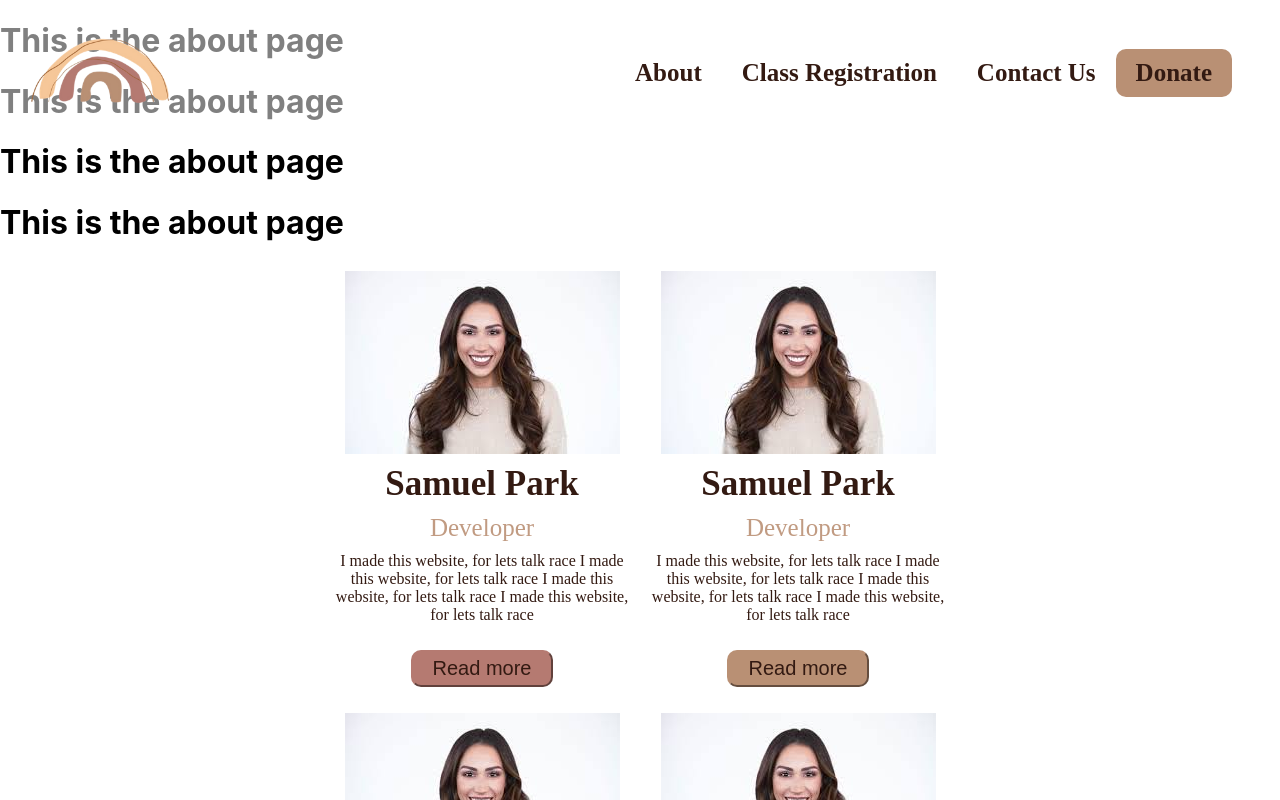
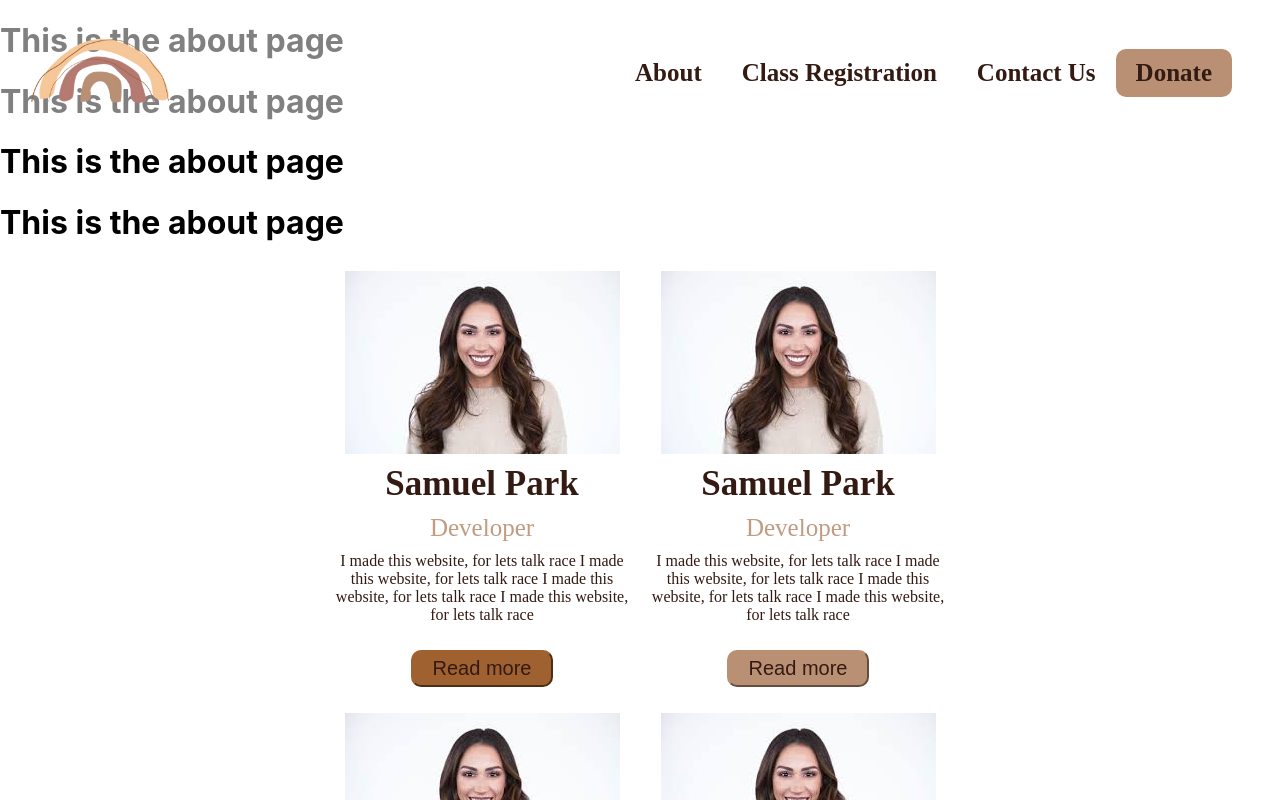
Before and after one commit to sd99park/Lets-Talk-Race-Website, a React (Create React App) app: page /About in a window 1280 px wide. In both pictures the pointer is over the button 482 px from the left and 668 px from the top of the page. Shown: the top 800 px of the page. Built offline with nearby package versions, Linux system fonts and the light colour scheme.

Commit message:
Changed hover colors

```diff
--- a/src/components/About/Profiles/ProfileCard.css
+++ b/src/components/About/Profiles/ProfileCard.css
@@ -45,8 +45,8 @@
   border-color: rgba(185 144 116);
 }
 .card-button:hover {
-  background-color: rgba(181 122 113);
-  border-color: rgba(181 122 113);
+  background-color: rgba(160 97 48);
+  border-color: rgba(160 97 48);
 }
 
 .card-button-position {
@@ -120,7 +120,7 @@
 }
 
 .full-button:hover {
-  color: rgba(181 122 113);
+  color: rgba(160 97 48);
 }
 
 .full-description {
--- a/src/components/Header.css
+++ b/src/components/Header.css
@@ -67,6 +67,6 @@
 }
 
 .donate-button:hover {
-  background-color: rgba(181 122 113);
-  border-color: rgba(181 122 113);
+  background-color: rgba(160 97 48);
+  border-color: rgba(160 97 48);
 }
--- a/src/components/MainPage.css
+++ b/src/components/MainPage.css
@@ -75,8 +75,8 @@
 }
 
 .main-section-button:hover {
-  background-color: rgba(181 122 113);
-  border-color: rgba(181 122 113);
+  background-color: rgba(160 97 48);
+  border-color: rgba(160 97 48);
 }
 
 .main-card-text {
```
